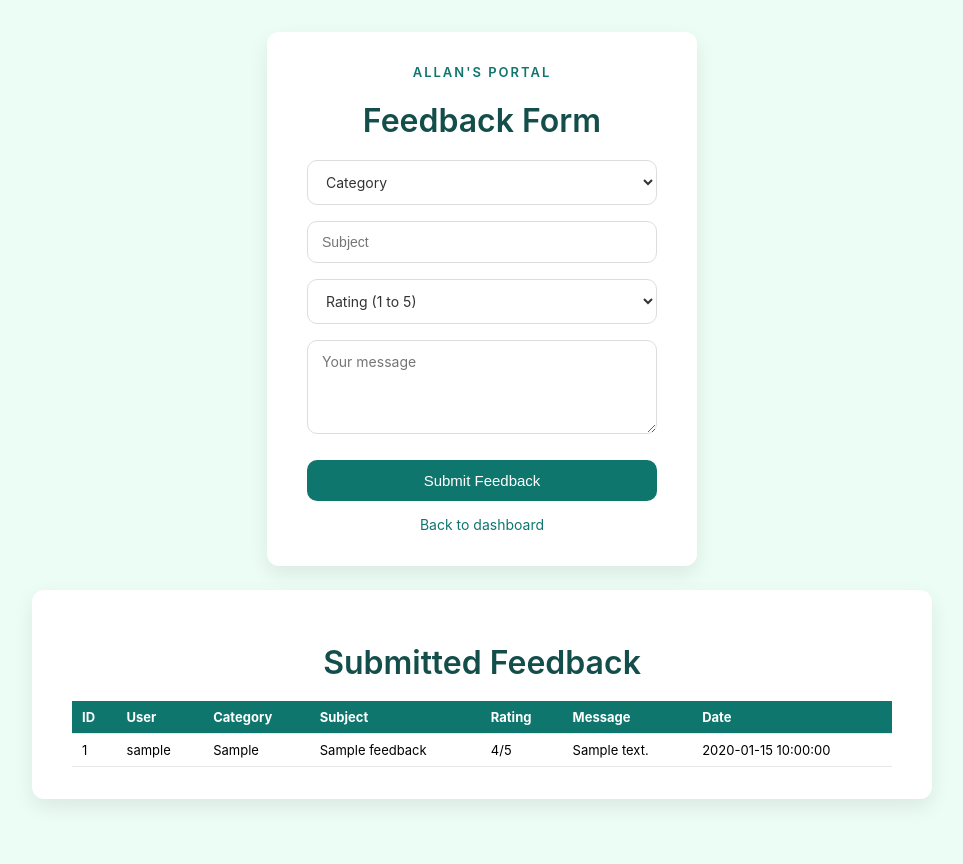
After one commit to A-Bundi/CAT2-PARTB, a PHP site: page /feedback.php in a window 1280 px wide. The commit adds this page. Shown: the whole page, without its empty margins (158-1121 px from the left). Run offline with PHP 8.4, Linux system fonts and the light colour scheme; the visitor is signed in with stand-in values (Sample User, id 1); tables that the repository leaves empty or names only in its code hold one stand-in row (values such as "Sample post").

Commit message:
Add feedback form and feedback table

```diff
--- /dev/null
+++ b/feedback.php
@@ -0,0 +1,72 @@
+<?php
+session_start();
+if (!isset($_SESSION["user_id"])) { header("Location: login.php"); exit(); }
+$_SESSION['csrf_token'] = bin2hex(random_bytes(32));
+
+$conn = new mysqli("localhost", "cat2_user", "Cat2App_Pass2026", "CAT2");
+if ($conn->connect_error) { die("Connection failed: " . $conn->connect_error); }
+$conn->set_charset("utf8mb4");
+
+$rows = $conn->query(
+    "SELECT f.id, u.username, f.category, f.subject, f.rating, f.message, f.created_at
+     FROM feedback f JOIN user u ON u.ID = f.user_id ORDER BY f.id DESC"
+)->fetch_all(MYSQLI_ASSOC);
+?>
+<!DOCTYPE html>
+<html lang="en">
+<head>
+    <meta charset="UTF-8">
+    <meta name="viewport" content="width=device-width, initial-scale=1.0">
+    <title>Allan's Portal - Feedback</title>
+    <link rel="stylesheet" href="css/style.css">
+    <style>
+        body { flex-direction: column; justify-content: flex-start; padding: 2rem 0; gap: 1.5rem; }
+        .wide { width: 90%; max-width: 900px; box-sizing: border-box; }
+        textarea { padding: 12px 14px; border: 1px solid #dcdde1; border-radius: 10px; font-size: 14px; font-family: inherit; resize: vertical; }
+        table { width: 100%; border-collapse: collapse; font-size: 13px; text-align: left; }
+        th, td { padding: 8px 10px; border-bottom: 1px solid #e5e7eb; vertical-align: top; }
+        th { background: #0f766e; color: white; }
+        .ok { color: #0f766e; font-size: 14px; }
+    </style>
+</head>
+<body>
+    <div class="container">
+        <p class="brand">Allan's Portal</p>
+        <h1>Feedback Form</h1>
+        <?php if (isset($_GET['saved'])): ?><p class="ok">Thank you, your feedback was saved.</p><?php endif; ?>
+        <form action="backend/feedback_logic.php" method="post">
+            <input type="hidden" name="csrf_token" value="<?php echo $_SESSION['csrf_token']; ?>">
+            <select name="category" required>
+                <option value="" disabled selected>Category</option>
+                <option>Suggestion</option><option>Bug report</option><option>Compliment</option><option>Question</option>
+            </select>
+            <input name="subject" type="text" placeholder="Subject" maxlength="150" required>
+            <select name="rating" required>
+                <option value="" disabled selected>Rating (1 to 5)</option>
+                <option>1</option><option>2</option><option>3</option><option>4</option><option>5</option>
+            </select>
+            <textarea name="message" rows="4" placeholder="Your message" required></textarea>
+            <input type="submit" value="Submit Feedback">
+        </form>
+        <a href="index.php">Back to dashboard</a>
+    </div>
+
+    <div class="container wide">
+        <h1>Submitted Feedback</h1>
+        <table>
+            <tr><th>ID</th><th>User</th><th>Category</th><th>Subject</th><th>Rating</th><th>Message</th><th>Date</th></tr>
+            <?php foreach ($rows as $r): ?>
+            <tr>
+                <td><?php echo (int)$r['id']; ?></td>
+                <td><?php echo htmlspecialchars($r['username']); ?></td>
+                <td><?php echo htmlspecialchars($r['category']); ?></td>
+                <td><?php echo htmlspecialchars($r['subject']); ?></td>
+                <td><?php echo (int)$r['rating']; ?>/5</td>
+                <td><?php echo htmlspecialchars($r['message']); ?></td>
+                <td><?php echo htmlspecialchars($r['created_at']); ?></td>
+            </tr>
+            <?php endforeach; ?>
+        </table>
+    </div>
+</body>
+</html>
--- a/index.php
+++ b/index.php
@@ -60,6 +60,7 @@ $displayName = htmlspecialchars($user["username"], ENT_QUOTES, 'UTF-8');
                 <span><?php echo $displayName; ?></span>
             </div>
 
+            <a class="logout-btn" style="margin-right:8px" href="feedback.php">Feedback</a>
             <a class="logout-btn" href="backend/logout.php">Logout</a>
         </div>
     </div>
```
Also changed, not shown: backend/feedback_logic.php (added, +30 -0 lines).
